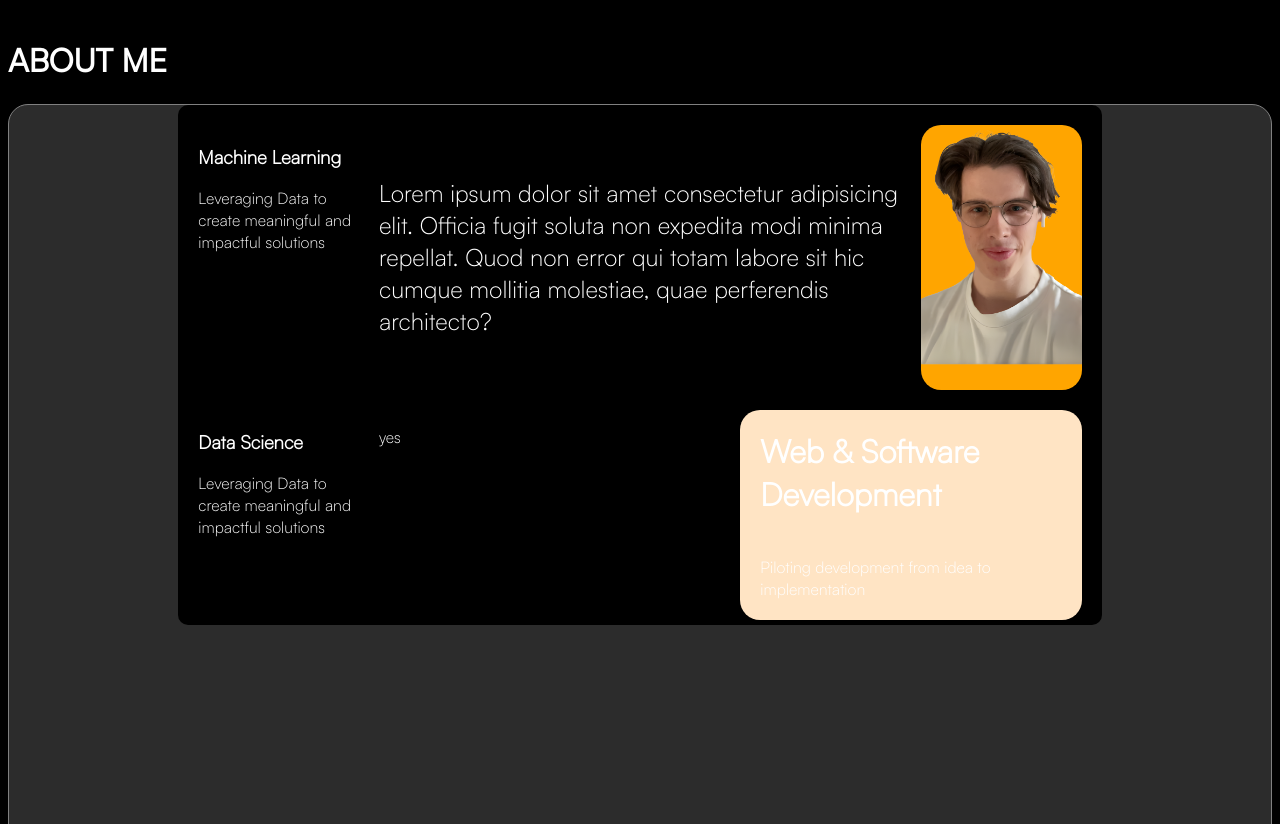
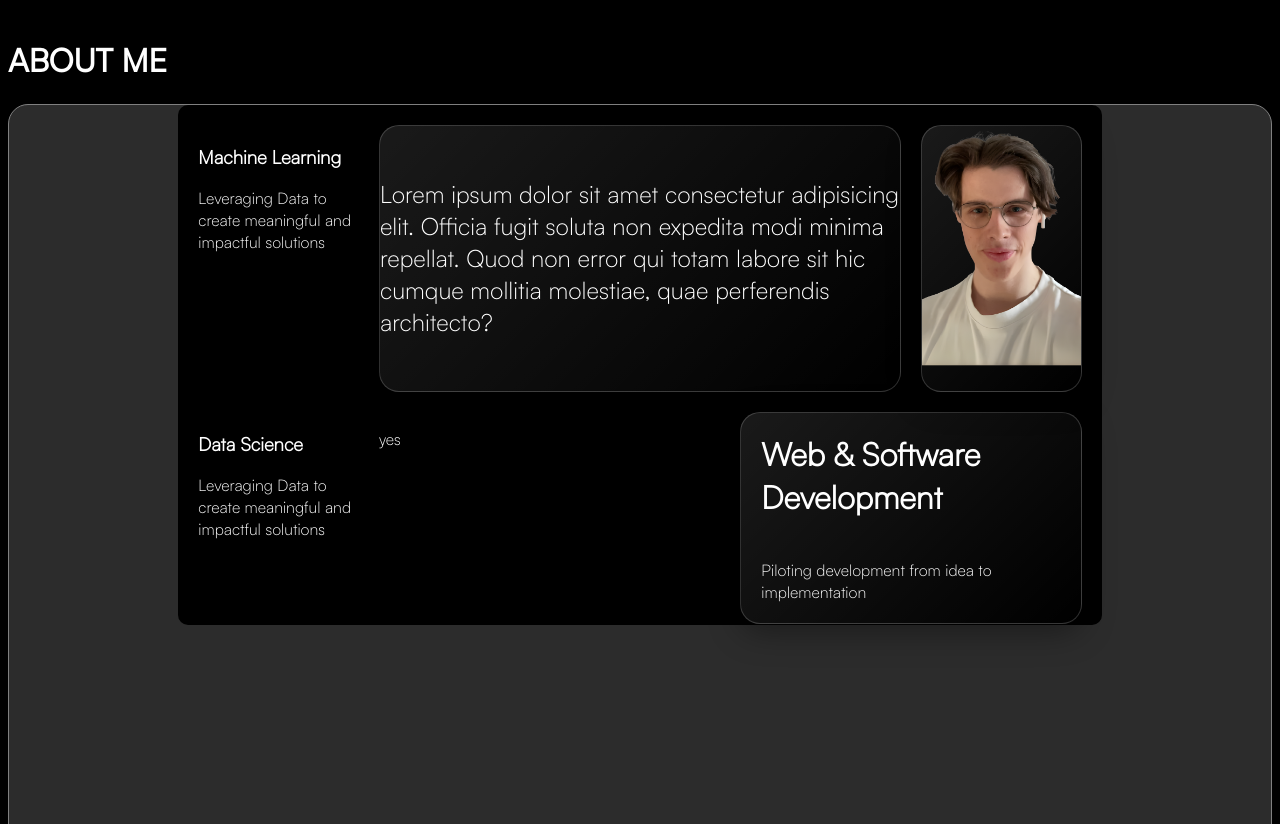
Before and after one commit to BenW2k/Portfolio, a Next.js app in the folder frontend/: page / in a window 1280 px wide. Shown: the part 760-1584 px from the top of the page. Built offline with nearby package versions, Linux system fonts and the light colour scheme.

Commit message:
+rename of ml and ds containers + added glass class to some containers

```diff
--- a/frontend/app/components/about.tsx
+++ b/frontend/app/components/about.tsx
@@ -10,7 +10,7 @@ export default function About() {
       </div>
       <div className={styles["container"]}>
         <div className={styles["grid"]}>
-          <div className={styles["intro"]}>
+          <div className={`${styles["glass"]} ${styles["intro"]} `}>
             <p>
               {" "}
               Lorem ipsum dolor sit amet consectetur adipisicing elit. Officia
@@ -23,15 +23,15 @@ export default function About() {
             <h3>Machine Learning</h3>
             <p>Leveraging Data to create meaningful and impactful solutions</p>
           </div>
-          <div className={styles["ml"]}>
+          <div className={styles["ds"]}>
             <h3>Data Science</h3>
             <p>Leveraging Data to create meaningful and impactful solutions</p>
           </div>
-          <div className={styles["dev"]}>
+          <div className={`${styles["glass"]}  ${styles["dev"]} `}>
             <h3>Web & Software Development</h3>
             <p>Piloting development from idea to implementation</p>
           </div>
-          <div className={styles["face"]}>
+          <div className={`${styles["glass"]}  ${styles["face"]} `}>
             <Image
               src={face}
               className={styles["face-img"]}
```
